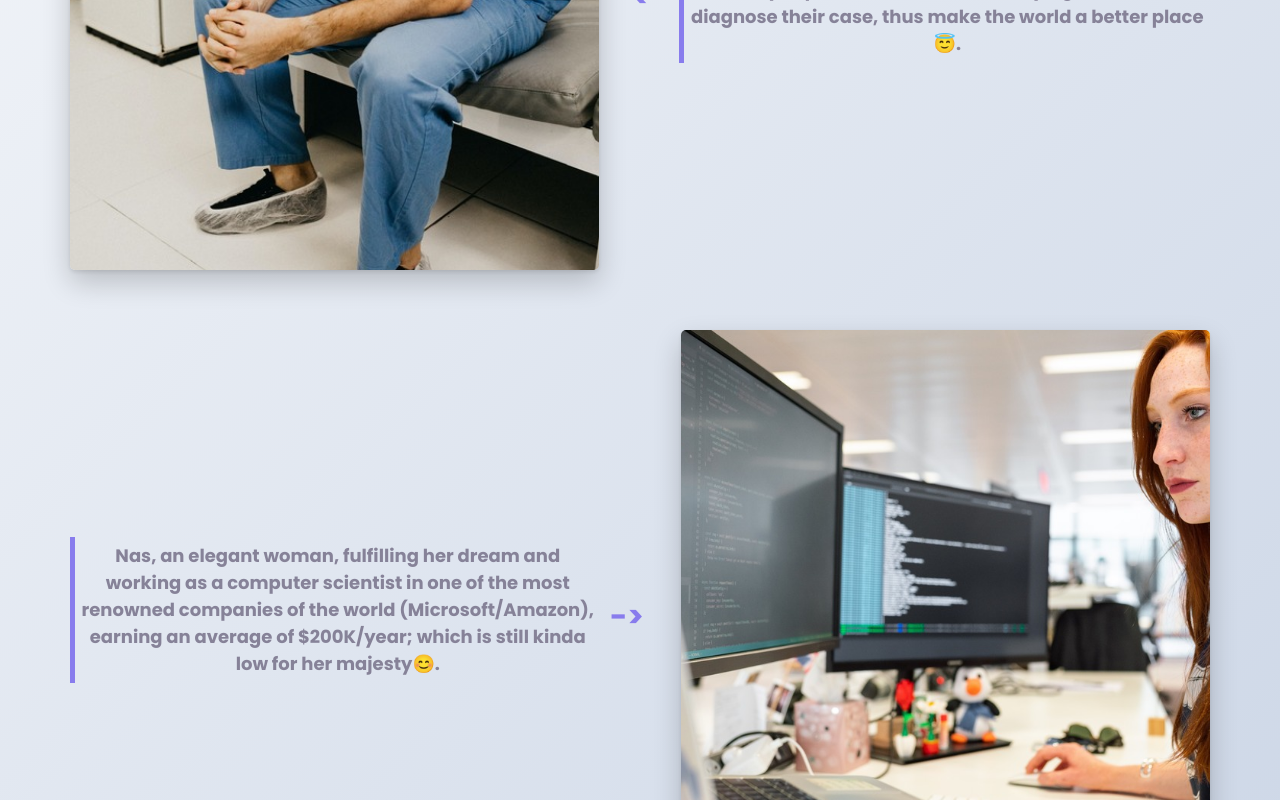
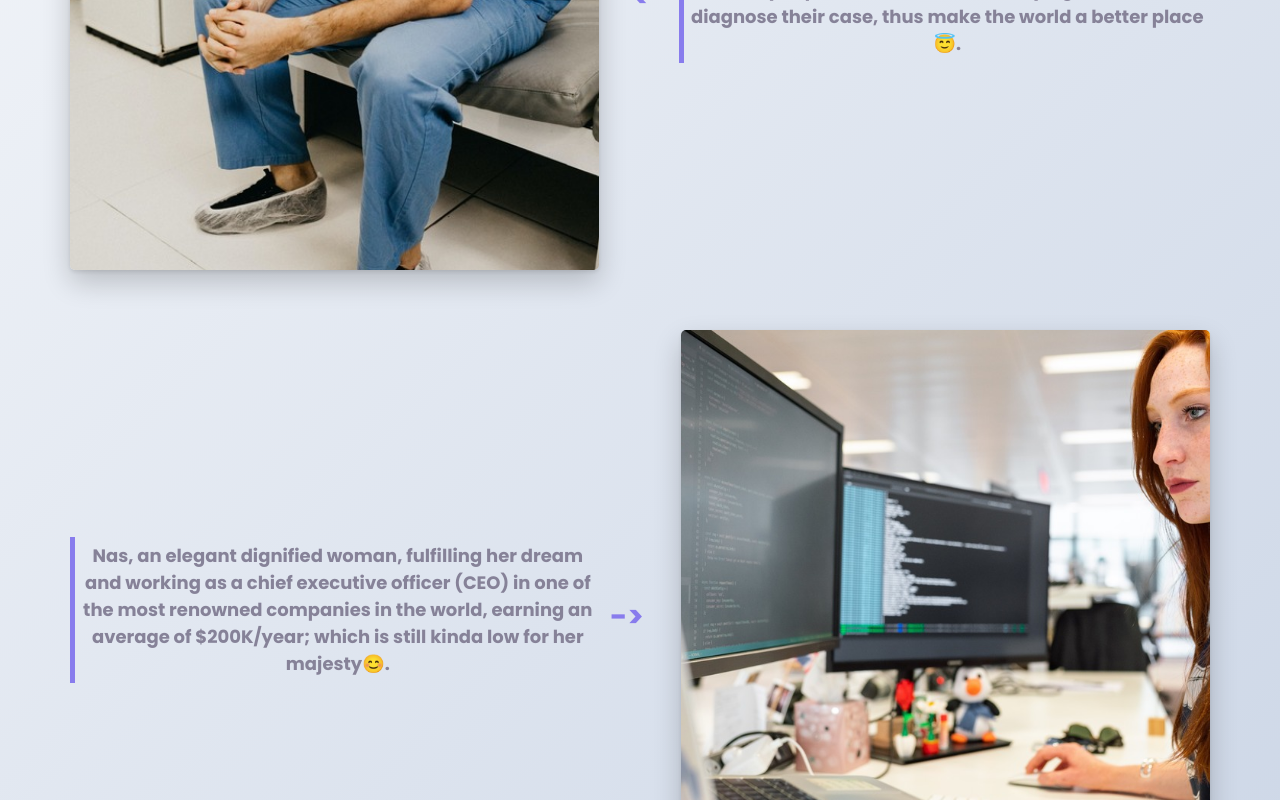
Before and after one commit to jmsazz00/Nas, a React (Create React App) app: page / in a window 1280 px wide. Shown: the part 2777-3577 px from the top of the page. Built offline with nearby package versions, Linux system fonts and the light colour scheme; the HTML template or start-up script is replaced by a standard one.

Commit message:
Adjusting content following career changing decision.

```diff
--- a/src/components/looks.js
+++ b/src/components/looks.js
@@ -36,10 +36,10 @@ const Looks = () => {
               <img src="../images/ce.jpg" />
             </picture>
             <p className="looks__text" data-aos="fade-right">
-              Nas, an elegant woman, fulfilling her dream and working as a
-              computer scientist in one of the most renowned companies of the
-              world (Microsoft/Amazon), earning an average of $200K/year; which
-              is still kinda low for her majesty&#128522;.
+              Nas, an elegant dignified woman, fulfilling her dream and working
+              as a chief executive officer (CEO) in one of the most renowned
+              companies in the world, earning an average of $200K/year; which is
+              still kinda low for her majesty&#128522;.
               <span className="right--arrow">-&gt;</span>
             </p>
           </div>
--- a/src/components/proposal.js
+++ b/src/components/proposal.js
@@ -42,10 +42,10 @@ function Proposal(props) {
         </header>
         <div className="proposal__intro">
           <p className="proposal__hist" data-aos="fade-left">
-            -&gt; On Mount Sinaa' in Egypt, Moses encountered the sacred
+            //&nbsp; On Mount Sinaa' in Egypt, Moses encountered the sacred
             commandments, thought to be descended from God himself, carved on a
             gigantic limestone. He then pleaded mankind to follow them in their
-            daily lives; here they are:
+            daily lives; here they are: &nbsp;//
           </p>
           <div
             class="proposal__commands"
--- a/src/index.css
+++ b/src/index.css
@@ -252,6 +252,17 @@ h3 {
 .media__text {
   line-height: 1.7;
   margin-top: 1.2rem;
+  position: relative;
+}
+
+.media__text::before {
+  content: " ";
+  display: block;
+  height: 100%;
+  position: absolute;
+  top: 8px;
+  left: -8px;
+  border-right: 3px solid lightgray;
 }
 
 /* Icons */
@@ -886,15 +897,15 @@ audio::-webkit-media-controls-panel {
 .proposal__quest {
   text-align: center;
   border-radius: 15px;
-  animation: bg-animate 15s infinite alternate;
+  animation: bg-animate 12s infinite alternate;
   background: linear-gradient(
     90deg,
     rgba(255, 0, 0, 0.8) 0%,
     rgba(255, 154, 0, 1) 10%,
-    rgba(208, 222, 33, 1) 20%,
+    rgba(208, 222, 33, 0.85) 20%,
     rgba(79, 220, 74, 1) 30%,
-    rgba(63, 218, 216, 1) 40%,
-    rgba(47, 201, 226, 1) 50%,
+    rgba(63, 218, 216, 0.8) 40%,
+    rgba(47, 201, 226, 0.7) 50%,
     rgba(28, 127, 238, 0.9) 60%,
     rgba(95, 21, 242, 0.8) 70%,
     rgba(186, 12, 248, 1) 80%,
--- a/src/mems.json
+++ b/src/mems.json
@@ -6,12 +6,12 @@
     },
     {
         "src" : "../images/fish.jpg",
-        "text": "Fish have always been one of the things that unite us. Here's one of many shared fish pics between us. Eager to go with you fishing one day(+ dump you in the sea drowned)!",
+        "text": "Fish have always been one of the things that unite us; known in your family as 'Tabaa el samak' -eh ya ay.. Eager to go with you fishing one day, on our own!",
         "type": "img"
     },
     {
         "src" : "../images/antoine.mp3",
-        "text": "Whenever i feel low or lose hope, my refuge remains you aahra, who always exhort/reassure me and draw that smile on my face.(play the blue block above)",
+        "text": "Whenever i feel my spirit to the gound or lose hope, my refuge remains you aahra, who always lift me up and draw that smile on my face.(play it)",
         "type": "audio"
     }
 ]
```
